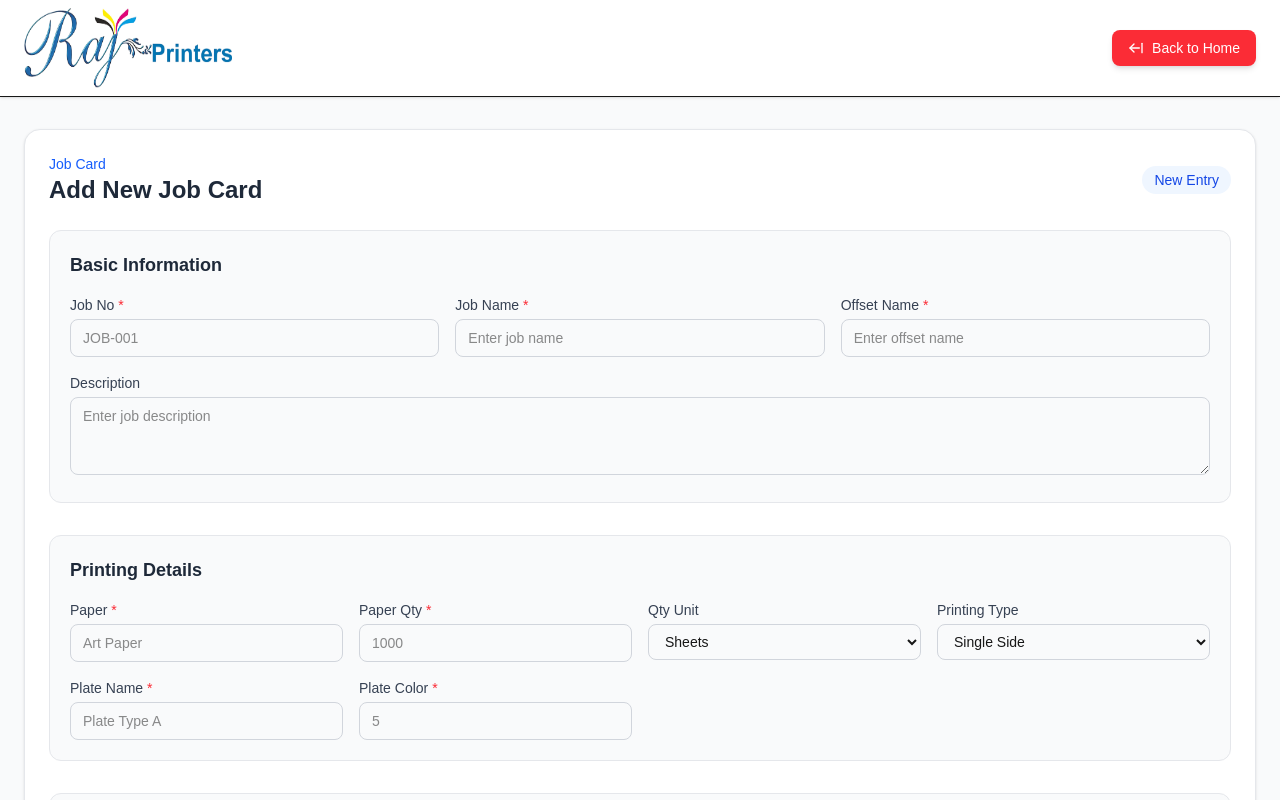
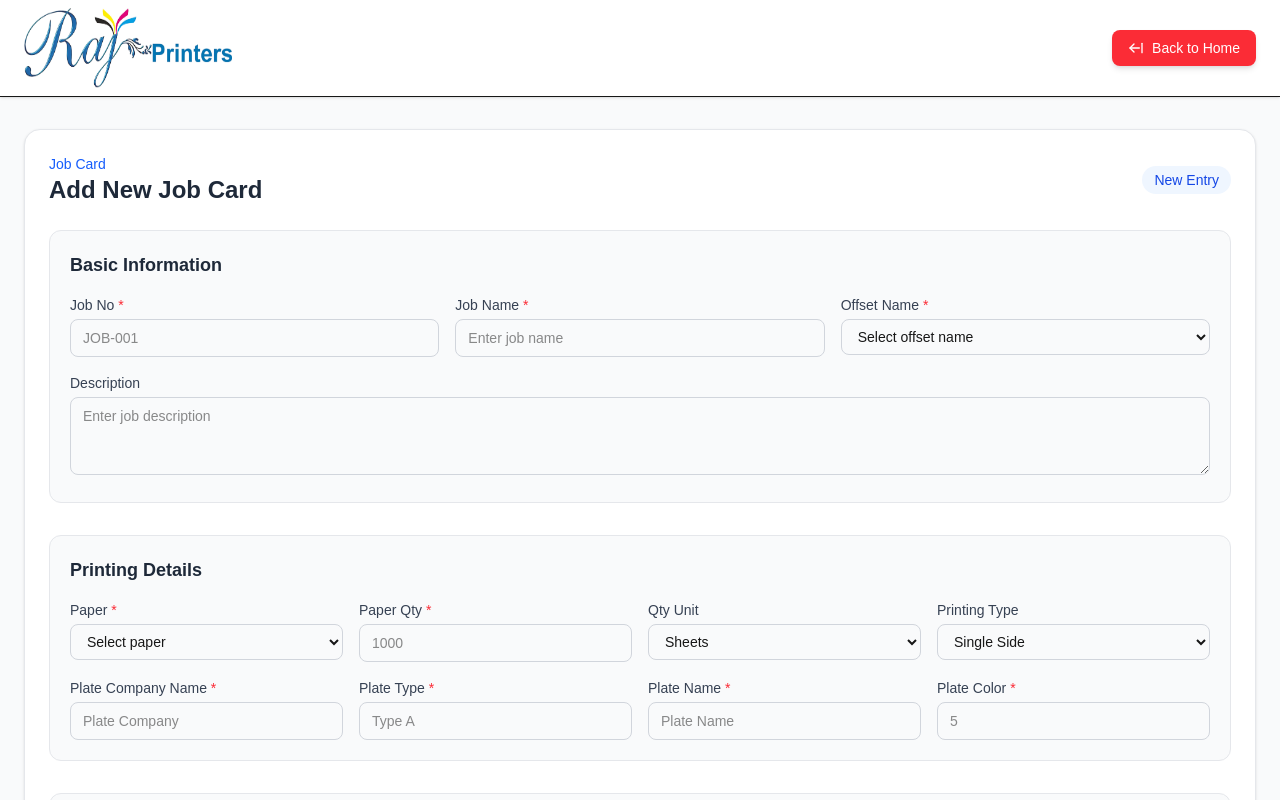
Before and after one commit to Akila1804/raj-billing, a Next.js app: page /add-job in a window 1280 px wide. Shown: the top 800 px of the page. Built offline with nearby package versions, Linux system fonts and the light colour scheme.

Commit message:
Dropdown

```diff
--- a/page-modules/JobCard/AddJobCard/AddJobCard.tsx
+++ b/page-modules/JobCard/AddJobCard/AddJobCard.tsx
@@ -17,6 +17,8 @@ const initialForm = {
   paper_qty_unit: "",
   paper_printing_type: "Single Side",
   plate_com_name: "",
+  plate_type: "",
+  plate_name: "",
   plate_color: "",
   lamination: false,
   lamination_type: "",
@@ -39,6 +41,30 @@ const initialForm = {
   extra_work: "",
 };
 
+const offsetNameOptions = [
+  "Select offset name",
+  "ABC Offset",
+  "Bright Print House",
+  "Metro Offset",
+  "Sunrise Press",
+];
+
+const paperOptions = [
+  "Select paper",
+  "Art Paper",
+  "Maplitho",
+  "Glossy Paper",
+  "CB Paper",
+];
+
+const finishingCompanyOptions = [
+  "Select company",
+  "ABC Finishing",
+  "Bright Press",
+  "Metro Bindery",
+  "Global Works",
+];
+
 const AddJobCard = () => {
   const [form, setForm] = useState(initialForm);
 
@@ -58,7 +84,9 @@ const AddJobCard = () => {
       { key: "offset_name", label: "Offset Name" },
       { key: "paper", label: "Paper" },
       { key: "paper_qty", label: "Paper Qty" },
-      { key: "plate_com_name", label: "Plate Name" },
+      { key: "plate_com_name", label: "Plate Company Name" },
+      { key: "plate_type", label: "Plate Type" },
+      { key: "plate_name", label: "Plate Name" },
       { key: "plate_color", label: "Plate Color" },
     ] as const;
 
@@ -191,14 +219,22 @@ const AddJobCard = () => {
                   <label className="mb-1 block text-sm font-medium text-gray-700">
                     Offset Name <span className="text-red-500">*</span>
                   </label>
-                  <input
+                  <select
                     value={form.offset_name}
                     onChange={(e) =>
                       handleChange("offset_name", e.target.value)
                     }
                     className="w-full rounded-lg border border-gray-300 px-3 py-2 text-sm outline-none focus:border-blue-500"
-                    placeholder="Enter offset name"
-                  />
+                  >
+                    {offsetNameOptions.map((option) => (
+                      <option
+                        key={option}
+                        value={option === "Select offset name" ? "" : option}
+                      >
+                        {option}
+                      </option>
+                    ))}
+                  </select>
                 </div>
                 <div className="md:col-span-2 xl:col-span-3">
                   <label className="mb-1 block text-sm font-medium text-gray-700">
@@ -226,12 +262,20 @@ const AddJobCard = () => {
                   <label className="mb-1 block text-sm font-medium text-gray-700">
                     Paper <span className="text-red-500">*</span>
                   </label>
-                  <input
+                  <select
                     value={form.paper}
                     onChange={(e) => handleChange("paper", e.target.value)}
                     className="w-full rounded-lg border border-gray-300 px-3 py-2 text-sm outline-none focus:border-blue-500"
-                    placeholder="Art Paper"
-                  />
+                  >
+                    {paperOptions.map((option) => (
+                      <option
+                        key={option}
+                        value={option === "Select paper" ? "" : option}
+                      >
+                        {option}
+                      </option>
+                    ))}
+                  </select>
                 </div>
                 <div>
                   <label className="mb-1 block text-sm font-medium text-gray-700">
@@ -278,7 +322,7 @@ const AddJobCard = () => {
                 </div>
                 <div>
                   <label className="mb-1 block text-sm font-medium text-gray-700">
-                    Plate Name <span className="text-red-500">*</span>
+                    Plate Company Name <span className="text-red-500">*</span>
                   </label>
                   <input
                     value={form.plate_com_name}
@@ -286,7 +330,29 @@ const AddJobCard = () => {
                       handleChange("plate_com_name", e.target.value)
                     }
                     className="w-full rounded-lg border border-gray-300 px-3 py-2 text-sm outline-none focus:border-blue-500"
-                    placeholder="Plate Type A"
+                    placeholder="Plate Company"
+                  />
+                </div>
+                <div>
+                  <label className="mb-1 block text-sm font-medium text-gray-700">
+                    Plate Type <span className="text-red-500">*</span>
+                  </label>
+                  <input
+                    value={form.plate_type}
+                    onChange={(e) => handleChange("plate_type", e.target.value)}
+                    className="w-full rounded-lg border border-gray-300 px-3 py-2 text-sm outline-none focus:border-blue-500"
+                    placeholder="Type A"
+                  />
+                </div>
+                <div>
+                  <label className="mb-1 block text-sm font-medium text-gray-700">
+                    Plate Name <span className="text-red-500">*</span>
+                  </label>
+                  <input
+                    value={form.plate_name}
+                    onChange={(e) => handleChange("plate_name", e.target.value)}
+                    className="w-full rounded-lg border border-gray-300 px-3 py-2 text-sm outline-none focus:border-blue-500"
+                    placeholder="Plate Name"
                   />
                 </div>
                 <div>
@@ -341,14 +407,24 @@ const AddJobCard = () => {
                             className="w-full rounded-lg border border-gray-300 px-3 py-2 text-sm outline-none focus:border-blue-500"
                             placeholder={`${option.label} type`}
                           />
-                          <input
+                          <select
                             value={String(form[companyKey])}
                             onChange={(e) =>
                               handleChange(companyKey, e.target.value)
                             }
                             className="w-full rounded-lg border border-gray-300 px-3 py-2 text-sm outline-none focus:border-blue-500"
-                            placeholder="Company name"
-                          />
+                          >
+                            {finishingCompanyOptions.map((company) => (
+                              <option
+                                key={company}
+                                value={
+                                  company === "Select company" ? "" : company
+                                }
+                              >
+                                {company}
+                              </option>
+                            ))}
+                          </select>
                         </div>
                       )}
                     </div>
--- a/types/jobCard.ts
+++ b/types/jobCard.ts
@@ -9,6 +9,7 @@ export interface JobCard {
   paper_qty_unit: string;
   paper_printing_type: string;
   plate_com_name: string;
+  plate_type: string;
   plate_color: string;
   lamination: boolean;
   lamination_type: string;
```
